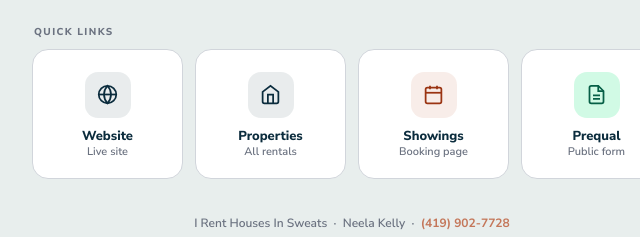
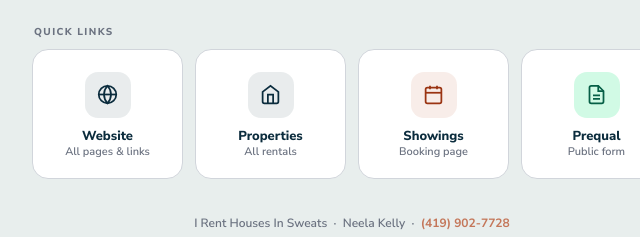
Before and after one commit to HinschSystems/irhis-site, a plain HTML site: page neela/index.html in a window 1280 px wide. Shown: the part 548-785 px from the top of the page, 288-928 px from the left. Drawn offline with Linux system fonts and the light colour scheme.

Commit message:
Update index.html

```diff
--- a/neela/index.html
+++ b/neela/index.html
@@ -202,13 +202,13 @@ body { padding: 24px 14px 48px; }
     <div class="section-label">Quick Links</div>
     <div class="card-grid cols-4">
 
-      <a href="https://www.irenthousesinsweats.com/" target="_blank" rel="noopener" class="portal-card">
+      <a href="/neela/website-pages" class="portal-card">
         <div class="card-icon i-navy">
           <svg viewBox="0 0 24 24" fill="none" stroke="#0b2c3d" stroke-width="2"><circle cx="12" cy="12" r="10"/><line x1="2" y1="12" x2="22" y2="12"/><path d="M12 2a15.3 15.3 0 014 10 15.3 15.3 0 01-4 10 15.3 15.3 0 01-4-10 15.3 15.3 0 014-10z"/></svg>
         </div>
         <div>
           <div class="card-name">Website</div>
-          <div class="card-desc">Live site</div>
+          <div class="card-desc">All pages &amp; links</div>
         </div>
       </a>
 
```
